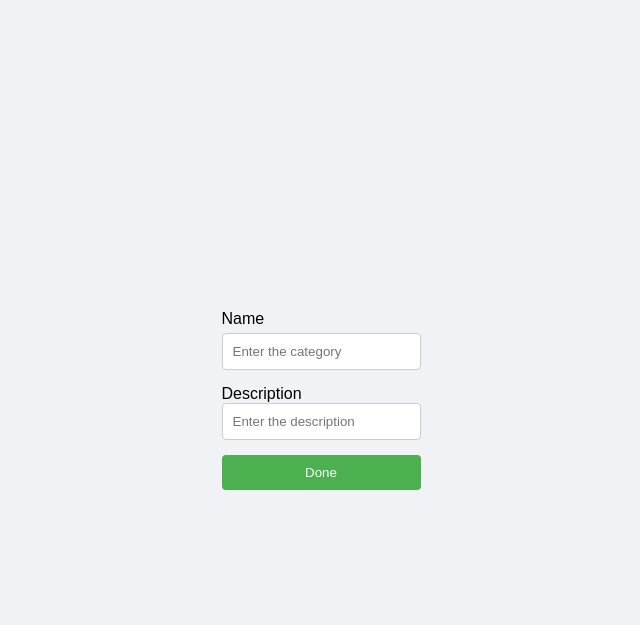
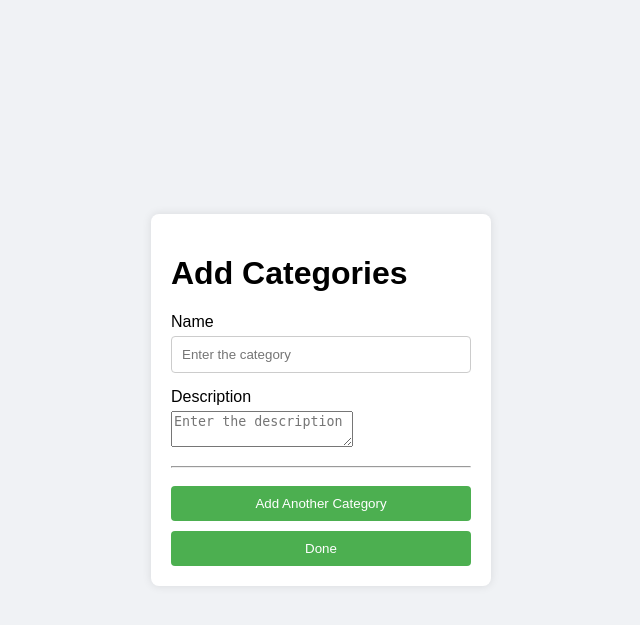
Before and after one commit to geomaka/babyClothes, a Django app: page /baby/category in a window 1280 px wide. Shown: the top 625 px of the page, without its empty margins (319-959 px from the left). Run offline with Django 5.2, Linux system fonts and the light colour scheme.

Commit message:
changges to the category.html

```diff
--- a/baby_clothes_backend/baby_clothes/templates/Frontend/category.html
+++ b/baby_clothes_backend/baby_clothes/templates/Frontend/category.html
@@ -5,21 +5,44 @@
 <head>
     <meta charset="UTF-8">
     <meta name="viewport" content="width=device-width, initial-scale=1.0">
-    <title>Signup Page</title>
-    <link   rel="stylesheet" href="{% static 'Frontend/signUp.css' %}"/>
+    <title>Add Categories</title>
+    <link rel="stylesheet" href="{% static 'Frontend/signUp.css' %}"/>
+    <script>
+        function addCategoryForm() {
+            const formContainer = document.getElementById('category-forms');
+            const categoryForm = document.querySelector('.category-form').cloneNode(true);
+            categoryForm.querySelectorAll('input').forEach(input => {
+                input.value = '';
+            });
+            formContainer.appendChild(categoryForm);
+        }
+    </script>
 </head>
 <body>
+    <div class="signup-container">
+    <h1>Add Categories</h1>
     <form action="{% url 'category' %}" method="POST">
         {% csrf_token %}
+        <div id="category-forms">
+            <div class="category-form">
                 <div class="form-group">
-    <label for="password">Name</label>
-    <input type="text" name="name" placeholder="Enter the category">
+                    <label for="name">Name</label>
+                    <input type="text" name="name[]" placeholder="Enter the category" required>
                 </div>
-    <label for="password">Description</label>
                 <div class="form-group">
-    <input type="text" name="description" placeholder="Enter the description">
+                    <label for="description">Description</label>
+                    <textarea name="description[]" placeholder="Enter the description"></textarea>
                 </div>
+                <hr>
+            </div>
+        </div>
+        <div>
+            <button type="button" onclick="addCategoryForm()" class="signup-btn" style="margin: 10px;margin-left: 0;">Add Another Category</button>
+        </div>
+        <div>
             <button type="submit" class="signup-btn">Done</button>
+        </div>
     </form>
+    </div>
 </body>
 </html>
```
Lines whose indentation alone changed are shown as unchanged.
